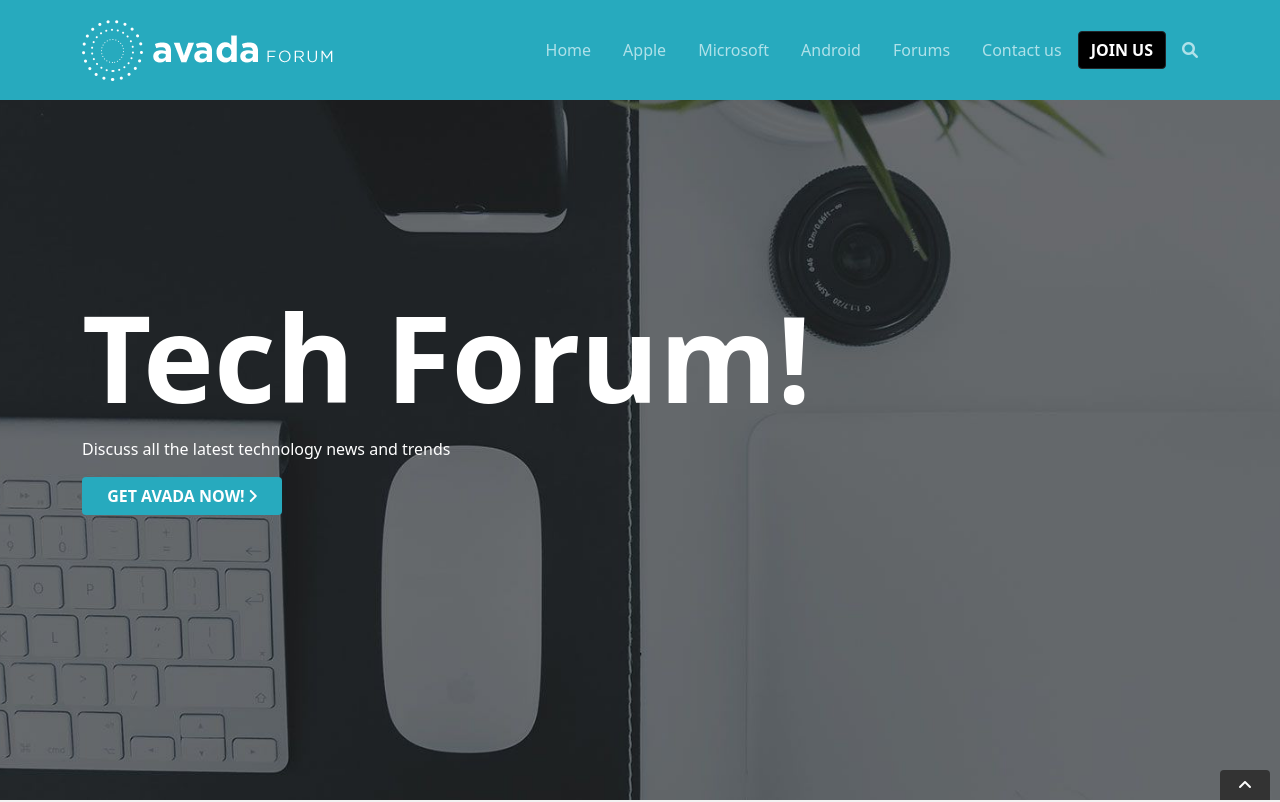
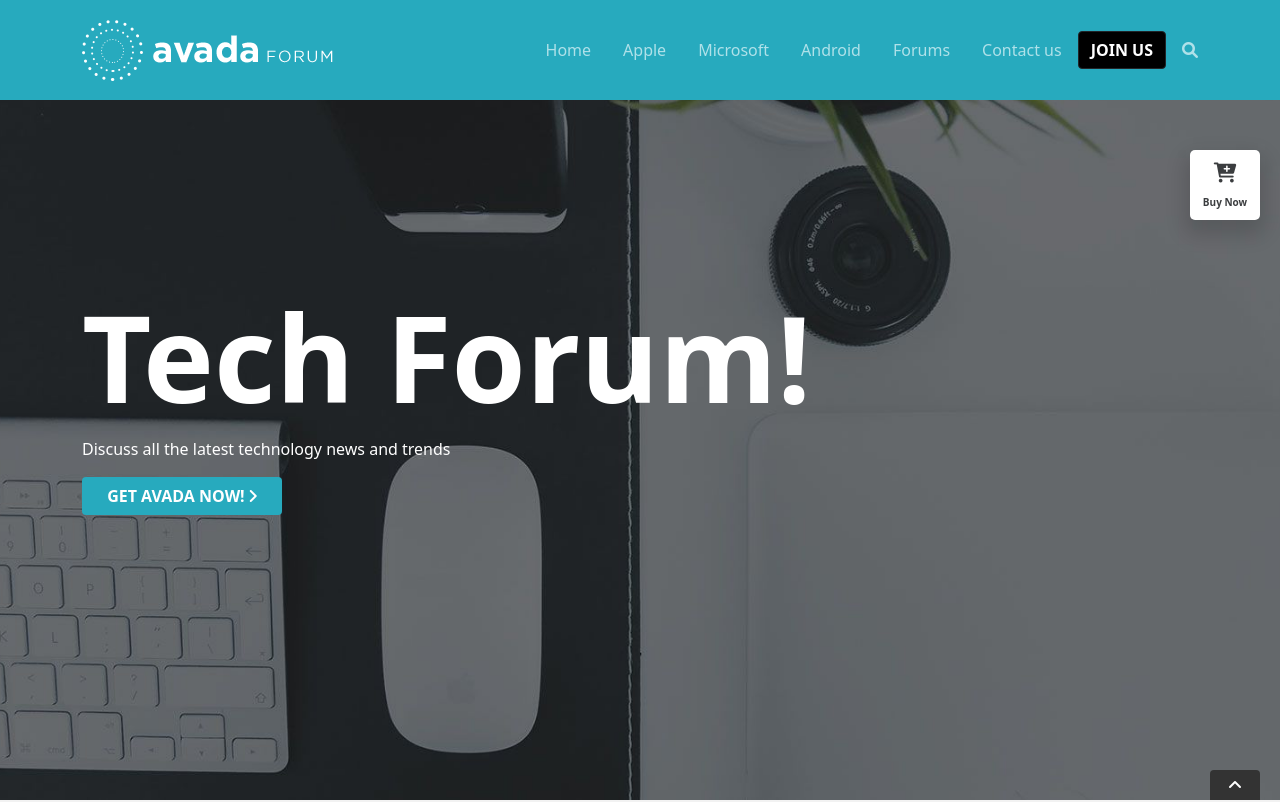
Before and after one commit to Penna92/proj-html-vuejs, a Vue app: page / in a window 1280 px wide. Shown: the top 802 px of the page. Built offline with nearby package versions, Linux system fonts and the light colour scheme.

Commit message:
Aggiunto componente shopping cart

```diff
--- a/src/App.vue
+++ b/src/App.vue
@@ -5,6 +5,7 @@
       <AppJumbotron />
     </header>
     <main>
+      <app-shopping-cart />
       <AppMain />
       <AppForum />
       <AppNewsletter />
@@ -24,6 +25,7 @@ import AppJumbotron from "./components/AppJumbotron.vue";
 import AppForum from "./components/AppForum.vue";
 import AppNewsletter from "./components/AppNewsletter.vue";
 import AppToTop from "./components/AppToTop.vue";
+import AppShoppingCart from "./components/AppShoppingCart.vue";
 
 export default {
   name: "App",
@@ -35,6 +37,7 @@ export default {
     AppForum,
     AppNewsletter,
     AppToTop,
+    AppShoppingCart,
   },
 };
 </script>
--- a/src/assets/styles/general.scss
+++ b/src/assets/styles/general.scss
@@ -68,3 +68,6 @@ a:hover {
 h5:hover {
   transition: 0.3s;
 }
+div:hover {
+  transition: 0.3s;
+}
--- a/src/components/AppJumbotron.vue
+++ b/src/components/AppJumbotron.vue
@@ -31,6 +31,7 @@ export default {
   height: 100vh;
   background: url("../assets/img/home_slider_bg.jpg") center center no-repeat;
   background-size: cover;
+  background-attachment: fixed;
   div.container {
     h1 {
       font-size: 120px;
--- /dev/null
+++ b/src/components/AppShoppingCart.vue
@@ -0,0 +1,73 @@
+<template>
+  <a
+    href="https://themeforest.net/item/avada-responsive-multipurpose-theme/2833226?irgwc=1&#38;clickid=V8GTRTVGixyIUnxSIMxN7w-dUkD0L43ZkTBxzc0&#38;iradid=275988&#38;irpid=1292887&#38;iradtype=ONLINE_TRACKING_LINK&#38;irmptype=mediapartner&#38;mp_value1=&#38;utm_campaign=af_impact_radius_1292887&#38;utm_medium=affiliate&#38;utm_source=impact_radius"
+    id="shopping-cart"
+  >
+    <i id="visible-icon" class="fa-solid fa-cart-plus"></i>
+    <i id="invisible-icon" class="fa-solid fa-cart-plus"></i>
+    <span>Buy Now</span>
+  </a>
+</template>
+
+<script>
+export default {
+  name: "AppShoppingCart",
+};
+</script>
+
+<style scoped lang="scss">
+@import "../assets/styles/variables.scss";
+#shopping-cart {
+  position: fixed;
+  top: 150px;
+  right: 20px;
+  height: 70px;
+  width: 70px;
+  border-radius: 5px;
+  background-color: white;
+  box-shadow: 0 10px 20px 5px rgb(0 0 0 / 15%);
+  text-align: center;
+  overflow: hidden;
+  &:hover {
+    #visible-icon {
+      transform: translateX(-60px);
+    }
+    #invisible-icon {
+      transform: translateX(-60px);
+    }
+  }
+  #visible-icon {
+    position: absolute;
+    top: 13px;
+    left: 50%;
+    transform: translate(-50%);
+    font-size: 20px;
+    color: $cape-cod;
+    transition: opacity 0.4s cubic-bezier(0.21, 0.6, 0.35, 1),
+      width 0.4s cubic-bezier(0.21, 0.6, 0.35, 1),
+      height 0.4s cubic-bezier(0.21, 0.6, 0.35, 1),
+      transform 0.2s cubic-bezier(0.21, 0.6, 0.35, 1);
+  }
+  #invisible-icon {
+    font-size: 20px;
+    color: $cape-cod;
+    position: absolute;
+    top: 13px;
+    right: -35px;
+    transition: opacity 0.4s cubic-bezier(0.21, 0.6, 0.35, 1),
+      width 0.4s cubic-bezier(0.21, 0.6, 0.35, 1),
+      height 0.4s cubic-bezier(0.21, 0.6, 0.35, 1),
+      transform 0.2s cubic-bezier(0.21, 0.6, 0.35, 1);
+  }
+  span {
+    position: absolute;
+    left: 50%;
+    transform: translate(-50%);
+    bottom: 10px;
+    font-size: 10px;
+    color: $cape-cod;
+    font-weight: bold;
+    width: 100%;
+  }
+}
+</style>
--- a/src/components/AppToTop.vue
+++ b/src/components/AppToTop.vue
@@ -21,7 +21,11 @@ export default {
   text-align: center;
   position: fixed;
   bottom: 0px;
-  right: 10px;
+  right: 20px;
+
+  &:hover {
+    background-color: $eastern-blue;
+  }
   a {
     display: block;
     height: 100%;
```
